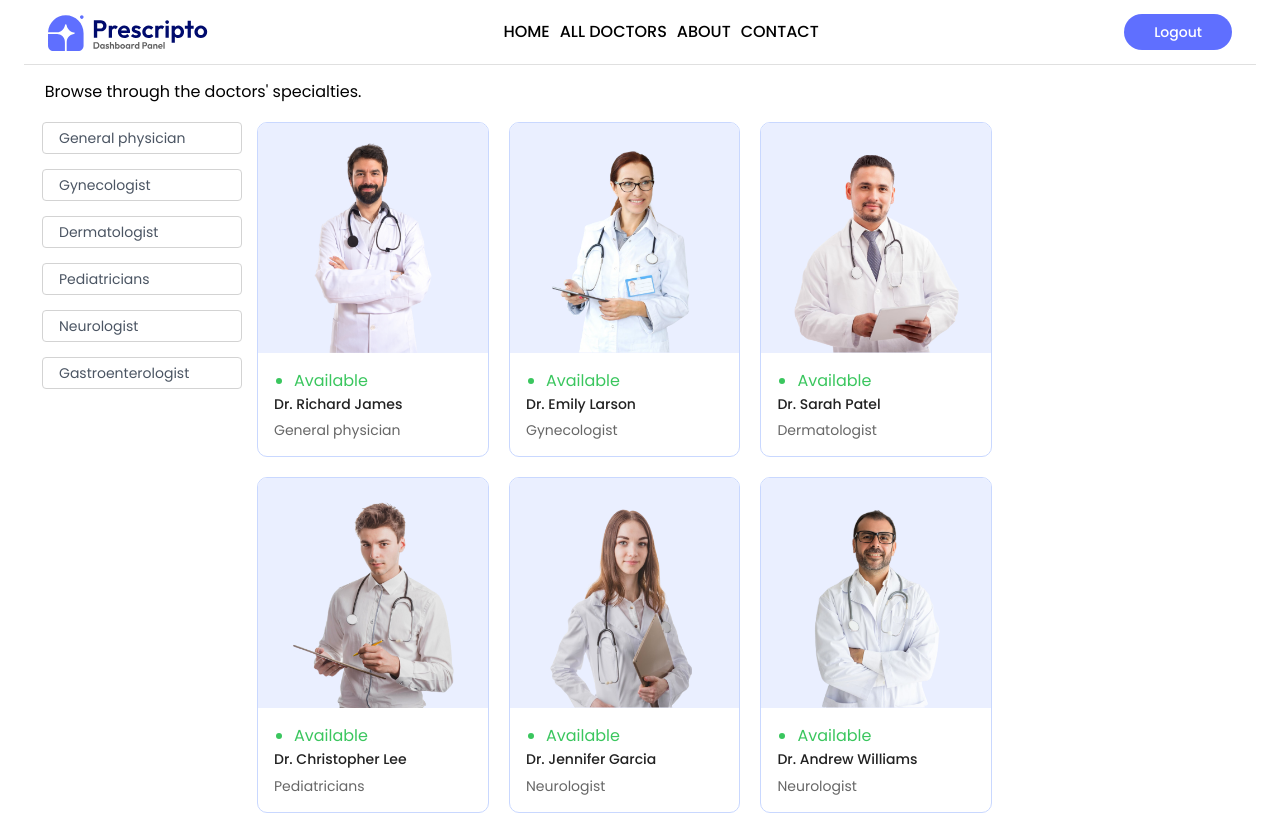
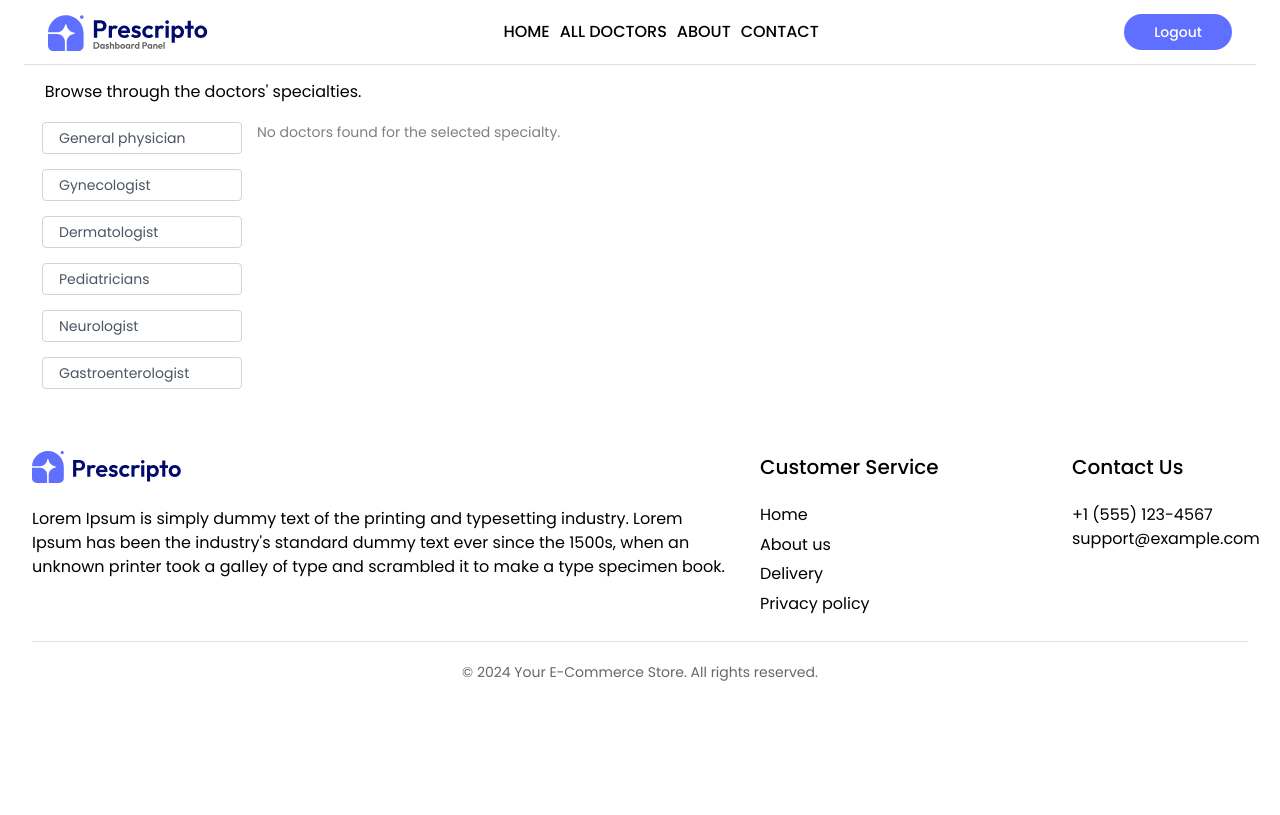
Before and after one commit to 628501/Prescripto, a React (Create React App) app in the folder client/: page /doctor/1 in a window 1280 px wide. Shown: the top 815 px of the page. Built offline with nearby package versions, Linux system fonts and the light colour scheme.

Commit message:
Home Page Works

```diff
--- a/client/src/components/BookDoctor.tsx
+++ b/client/src/components/BookDoctor.tsx
@@ -2,6 +2,7 @@ import React from 'react';
 import { doctors } from '../assets/assets_frontend/assets';
 import DoctorCard from './DoctorCard';
 import { Container, Typography, Box, Button } from '@mui/material';
+import { Link } from 'react-router-dom';
 
 const BookDoctor: React.FC = () => {
   return (
@@ -24,7 +25,9 @@ const BookDoctor: React.FC = () => {
         ))}
       </Box>
       <Box sx={{display:"flex", justifyContent:"center"}}>
+         <Link to="/all-doctors">
          <Button variant='outlined' sx={{marginY:"30px" , padding:"10px 40px" , borderRadius:"25px" , color:"#5F6FFF" , borderColor:"#5F6FFF"}}>More</Button>
+         </Link>
       </Box>
     </Container>
   );
--- a/client/src/components/Speciality.tsx
+++ b/client/src/components/Speciality.tsx
@@ -1,5 +1,6 @@
 import { Box, Typography } from "@mui/material";
 import { specialityData } from "../assets/assets_frontend/assets";
+import { Link } from "react-router-dom";
 
 const Speciality = () => {
   return (
@@ -21,7 +22,8 @@ const Speciality = () => {
       </Typography>
       <Box sx={{ display: "flex", justifyContent: "center", gap: "30px" }}>
         {specialityData.map((doctor, index) => (
-          <Box
+          <Link to={`/doctor/${doctor.speciality}`}>
+             <Box
             key={index}
             sx={{
               textAlign: "center",
@@ -38,6 +40,7 @@ const Speciality = () => {
             />
             <Typography>{doctor.speciality}</Typography>
           </Box>
+          </Link>
         ))}
       </Box>
     </Box>
--- a/client/src/pages/AllDoctors.tsx
+++ b/client/src/pages/AllDoctors.tsx
@@ -1,14 +1,5 @@
-import {
-  Box,
-  Button,
-  Card,
-  CardActionArea,
-  CardContent,
-  CardMedia,
-  Container,
-  Typography,
-} from "@mui/material";
-import { useNavigate } from "react-router-dom";
+import { Box, Button, Card, CardActionArea, CardContent, CardMedia, Container, Typography } from "@mui/material";
+import { useNavigate, useParams } from "react-router-dom";
 import { DoctorsFilter } from "../Services/doctorService";
 import { useState, useEffect } from "react";
 import { doctors } from "../assets/assets_frontend/assets";
@@ -25,24 +16,24 @@ const AllDoctors = () => {
 
   const navigate = useNavigate();
   const [filteredDocs, setFilteredDocs] = useState<any>([]);
-  const [update, setUpdate] = useState<string>("");
+  const { speciality } = useParams<{ speciality?: string }>();
 
   const handleNavigation = (specialty: string) => {
-    if (update === specialty) {
-      setUpdate("");
-      setFilteredDocs(doctors);
+    if (specialty === speciality) {
       navigate("/doctor");
     } else {
-      setUpdate(specialty);
-      const filteredDocs = DoctorsFilter(specialty);
-      setFilteredDocs(filteredDocs);
       navigate(`/doctor/${specialty}`);
     }
   };
 
   useEffect(() => {
-    setFilteredDocs(doctors);
-  }, []);
+    if (speciality) {
+      const filteredDocs = DoctorsFilter(speciality);
+      setFilteredDocs(filteredDocs);
+    } else {
+      setFilteredDocs(doctors);
+    }
+  }, [speciality]);
 
   return (
     <Container maxWidth="xl" sx={{ marginTop: "80px" }}>
@@ -58,14 +49,16 @@ const AllDoctors = () => {
             <Button
               key={index}
               variant="outlined"
+              disableFocusRipple
+              disableTouchRipple
               onClick={() => handleNavigation(specialty)}
               sx={{
                 borderColor: "lightgray",
                 textTransform: "none",
-                color: update === specialty ? "black" : "#4B5563",
+                color: speciality === specialty ? "black" : "#4B5563",
                 minWidth: "200px",
                 justifyContent: "flex-start",
-                backgroundColor: update === specialty ? "#EAEFFF" : "",
+                backgroundColor: speciality === specialty ? "#EAEFFF" : "",
                 textAlign: "left",
                 paddingLeft: "16px",
               }}
```
